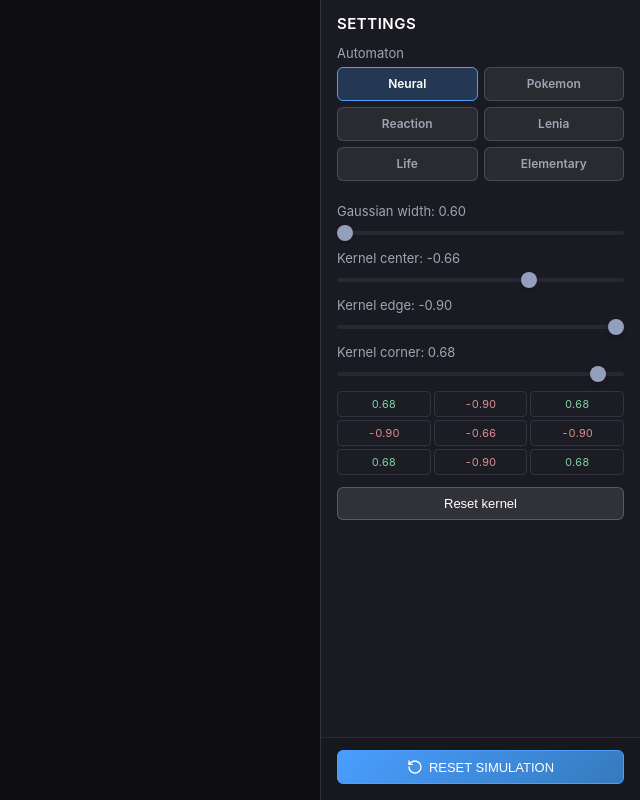
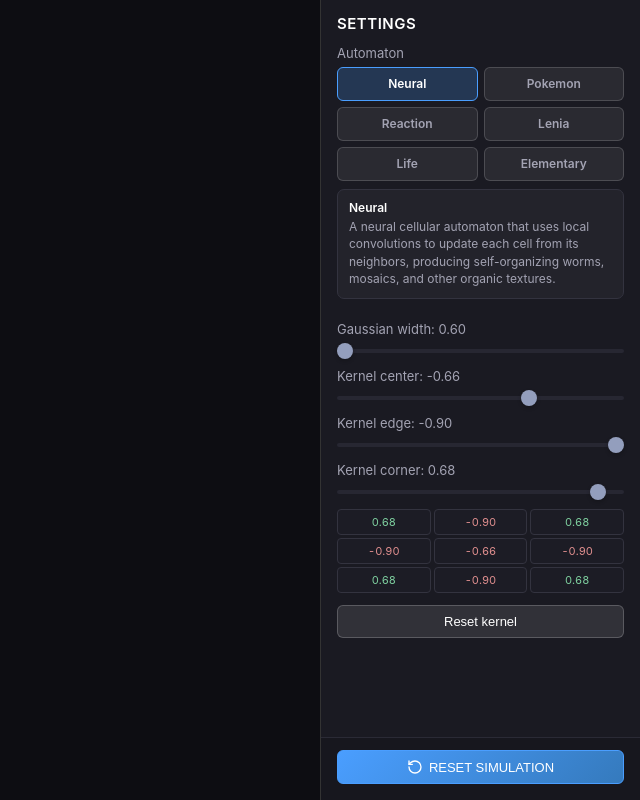
Before and after one commit to cazala/automata, a React (Vite) app in the folder packages/playground/: page / in a window 1280 px wide. Both pictures are taken after a click on the button "Play". Shown: the whole page, without its empty margins (640-1280 px from the left). Built offline with nearby package versions, Linux system fonts and the light colour scheme.

Commit message:
added info

```diff
--- a/packages/playground/src/components/Sidebar.css
+++ b/packages/playground/src/components/Sidebar.css
@@ -37,6 +37,42 @@
   grid-template-columns: repeat(2, minmax(0, 1fr));
   gap: 6px;
   margin-top: 6px;
+}
+
+.choice-help {
+  margin-top: 8px;
+  padding: 10px 11px;
+  border: 1px solid #33333f;
+  border-radius: 7px;
+  background: rgba(255, 255, 255, 0.045);
+  animation: choice-help-reveal 160ms ease-out both;
+}
+
+.choice-help strong {
+  display: block;
+  margin-bottom: 3px;
+  color: var(--color-text-primary);
+  font-size: 12px;
+  font-weight: 600;
+}
+
+.choice-help p {
+  margin: 0;
+  color: var(--color-text-secondary);
+  font-size: 12px;
+  line-height: 1.45;
+}
+
+@keyframes choice-help-reveal {
+  from {
+    opacity: 0;
+    transform: translateY(-3px);
+  }
+
+  to {
+    opacity: 1;
+    transform: translateY(0);
+  }
 }
 
 .choice-button {
@@ -308,6 +344,15 @@
     padding: 9px 8px;
   }
 
+  .choice-help {
+    padding: 12px;
+  }
+
+  .choice-help strong,
+  .choice-help p {
+    font-size: 13px;
+  }
+
   .sidebar-footer {
     display: none;
   }
--- a/packages/playground/src/components/Sidebar.tsx
+++ b/packages/playground/src/components/Sidebar.tsx
@@ -30,18 +30,58 @@ interface ChoiceOption {
   label: string;
 }
 
+interface ChoiceHelp {
+  title: string;
+  description: string;
+}
+
+const AUTOMATON_HELP: Record<AutomatonType, ChoiceHelp> = {
+  neural: {
+    title: "Neural",
+    description:
+      "A neural cellular automaton that uses local convolutions to update each cell from its neighbors, producing self-organizing worms, mosaics, and other organic textures.",
+  },
+  pokemon: {
+    title: "Pokemon",
+    description:
+      "Colored elemental domains battle along their borders, where Pokemon types that are weak against their neighbors get converted and overtaken.",
+  },
+  rd: {
+    title: "Reaction–diffusion",
+    description:
+      "A Gray–Scott system that models two chemicals spreading and reacting into coral, spots, worms, and wave-like patterns.",
+  },
+  lenia: {
+    title: "Lenia",
+    description:
+      "A continuous-valued cellular automaton with smooth neighborhoods that form soft, organism-like blobs and islands.",
+  },
+  life: {
+    title: "Life-like",
+    description:
+      "Binary cells are born or survive according to their neighbor counts, covering Conway’s Game of Life and many related rules.",
+  },
+  elementary: {
+    title: "Elementary",
+    description:
+      "A one-dimensional Wolfram rule drawn row by row, turning a single seed into a scrolling two-dimensional history.",
+  },
+};
+
 function ChoiceGroup({
   label,
   value,
   options,
   onChange,
   className = "",
+  help,
 }: {
   label: string;
   value: string;
   options: ChoiceOption[];
   onChange: (value: string) => void;
   className?: string;
+  help?: ChoiceHelp;
 }) {
   return (
     <Field className={`choice-field ${className}`}>
@@ -58,6 +98,12 @@ function ChoiceGroup({
           </button>
         ))}
       </div>
+      {help && (
+        <div className="choice-help" role="note">
+          <strong>{help.title}</strong>
+          <p>{help.description}</p>
+        </div>
+      )}
     </Field>
   );
 }
@@ -340,6 +386,7 @@ export function Sidebar() {
           value={config.type}
           onChange={(v) => dispatch(setType(v as AutomatonType))}
           className="automaton-choice"
+          help={AUTOMATON_HELP[config.type]}
           options={[
             { value: "neural", label: "Neural" },
             { value: "pokemon", label: "Pokemon" },
```
